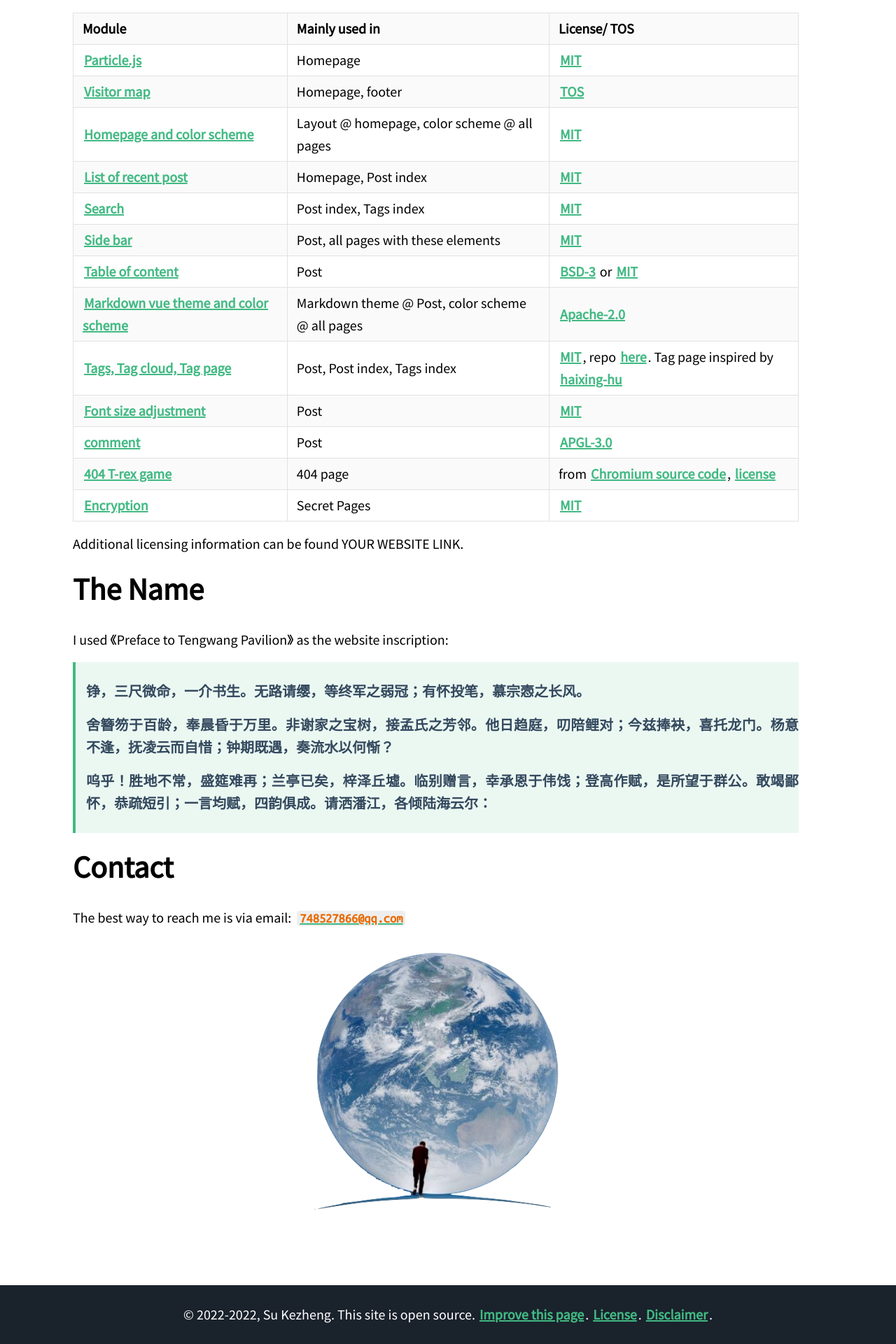
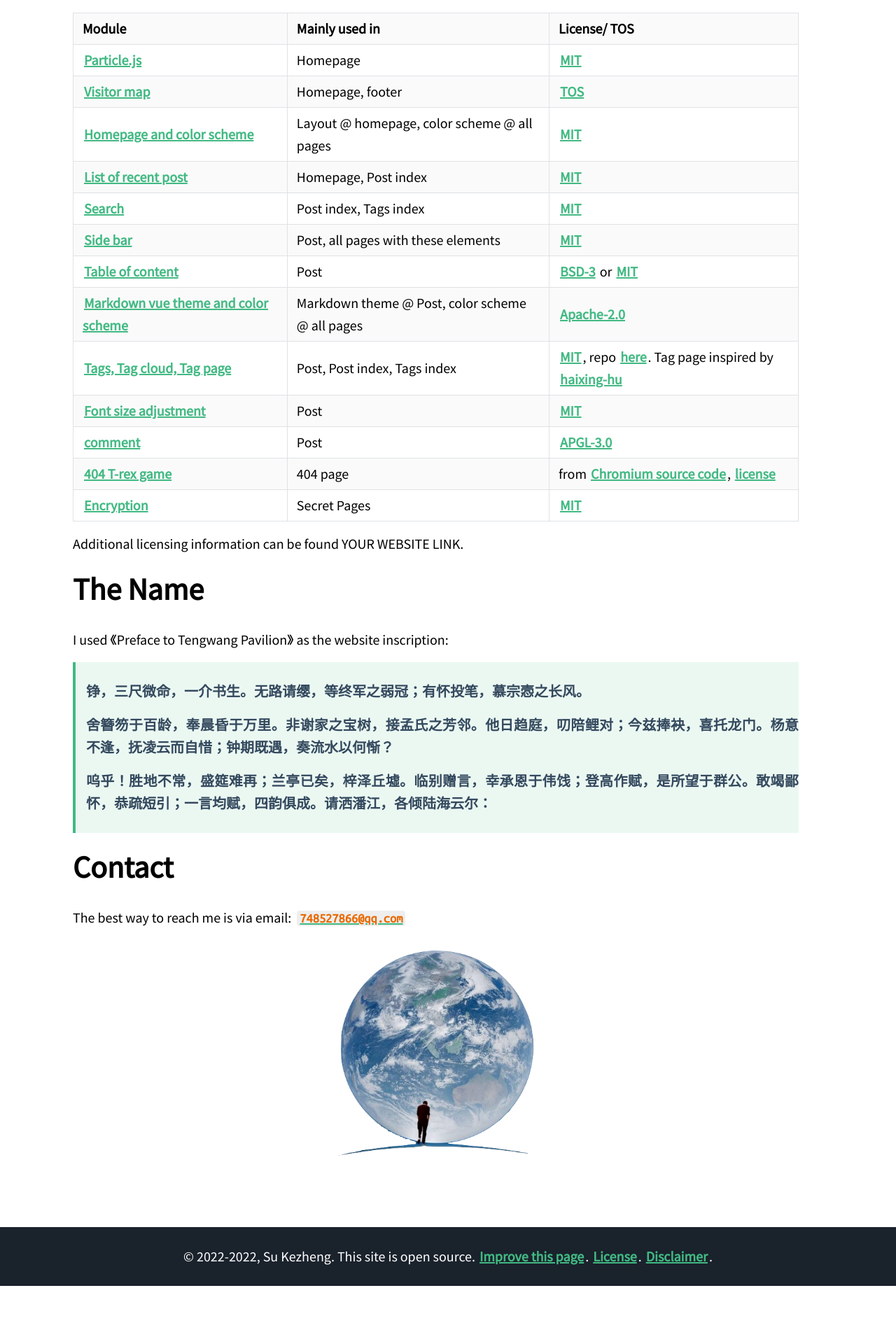
Before and after one commit to ssskz/ssskz.github.io, a Jekyll site: the page built from about/index.md, in a window 1280 px wide. Shown: the part 770-2690 px from the top of the page at 70% size. Built offline with Jekyll 4.4.1, drawn with Linux system fonts in a browser that asks for light colours; nearby versions of some CDN libraries; after the commit the page ends 2607 px from its top, so only the background shows below that.

Commit message:
Update index.md

```diff
--- a/about/index.md
+++ b/about/index.md
@@ -61,4 +61,4 @@
 
 The best way to reach me is via email: [`748527866@qq.com`](mailto:748527866@qq.com)
 
-<img src="https://ssskz.github.io/about/Me.png" width="50%">
+<img src="https://ssskz.github.io/about/Me.png" width="40%">
```
